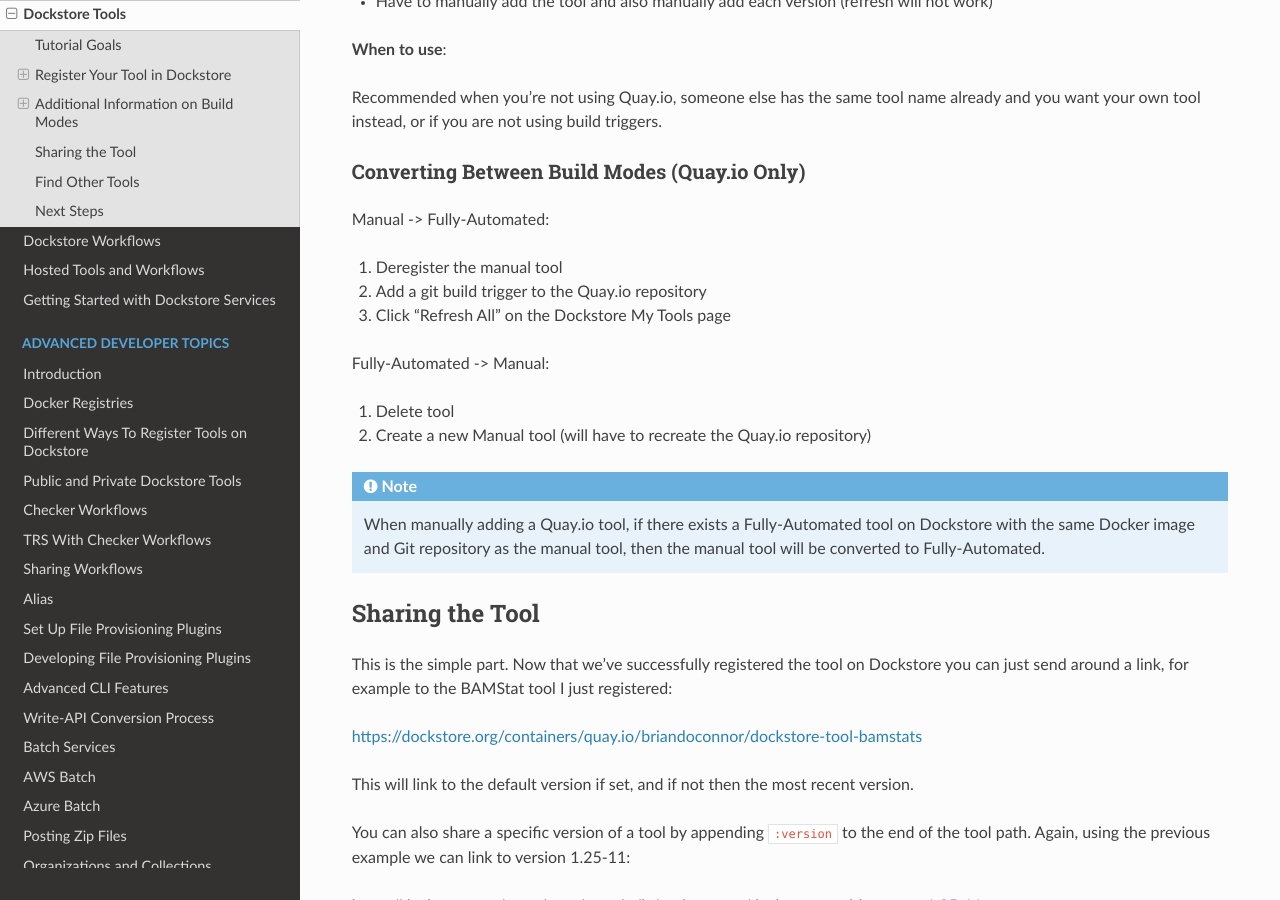
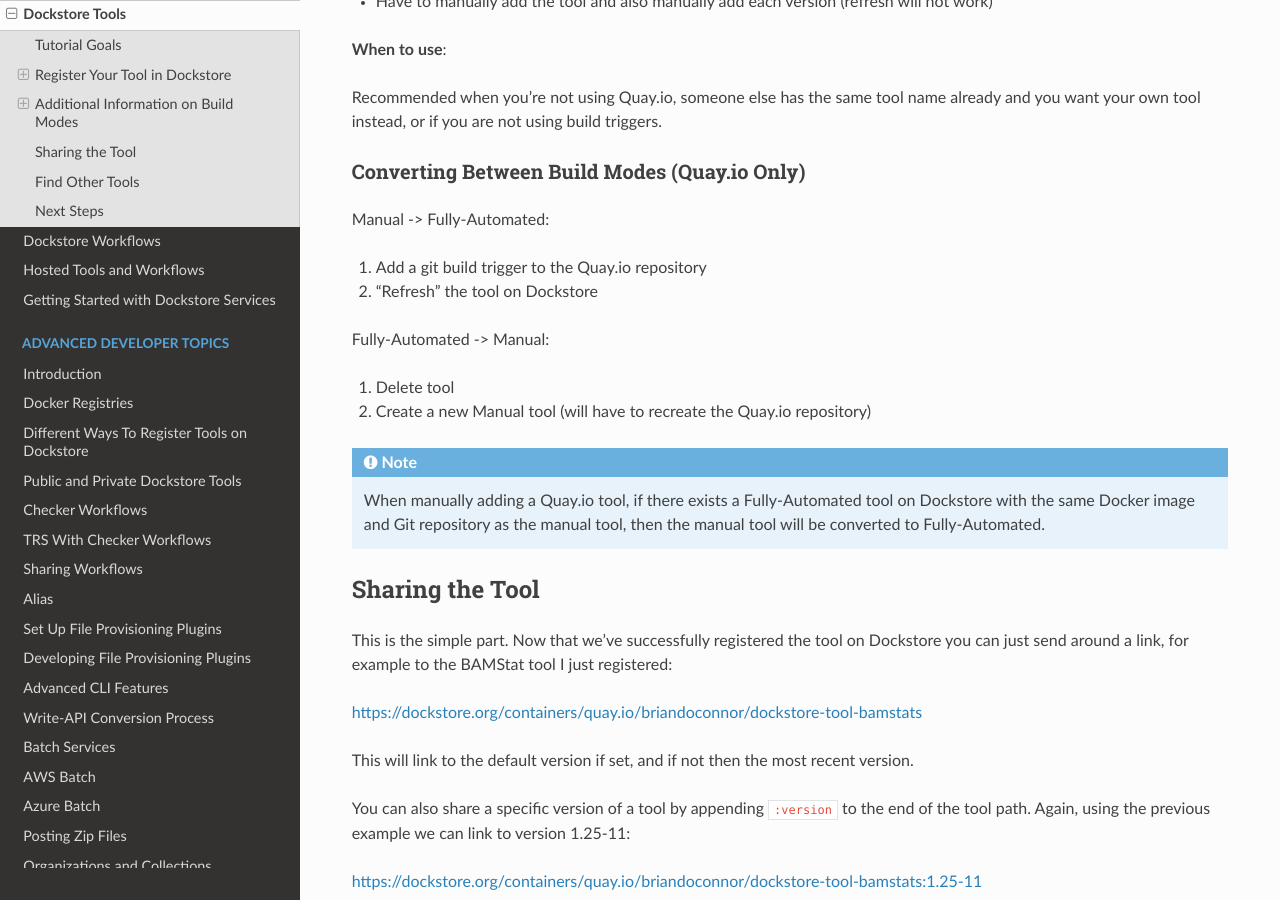
Before and after one commit to dockstore/dockstore-documentation, a Sphinx documentation site: the page built from docs/getting-started/dockstore-tools.rst, in a window 1280 px wide and 900 px high, scrolled down 11293 px. Built offline with Sphinx 7.4.7 and the Read the Docs theme 2.0.0, drawn with Linux system fonts in a browser that asks for light colours.

Commit message:
fix text

```diff
--- a/docs/getting-started/dockstore-tools.rst
+++ b/docs/getting-started/dockstore-tools.rst
@@ -460,9 +460,8 @@
 
 Manual -> Fully-Automated:
 
-1. Deregister the manual tool
-2. Add a git build trigger to the Quay.io repository
-3. Click "Refresh All" on the Dockstore My Tools page
+1. Add a git build trigger to the Quay.io repository
+2. "Refresh" the tool on Dockstore
 
 Fully-Automated -> Manual:
 
```
